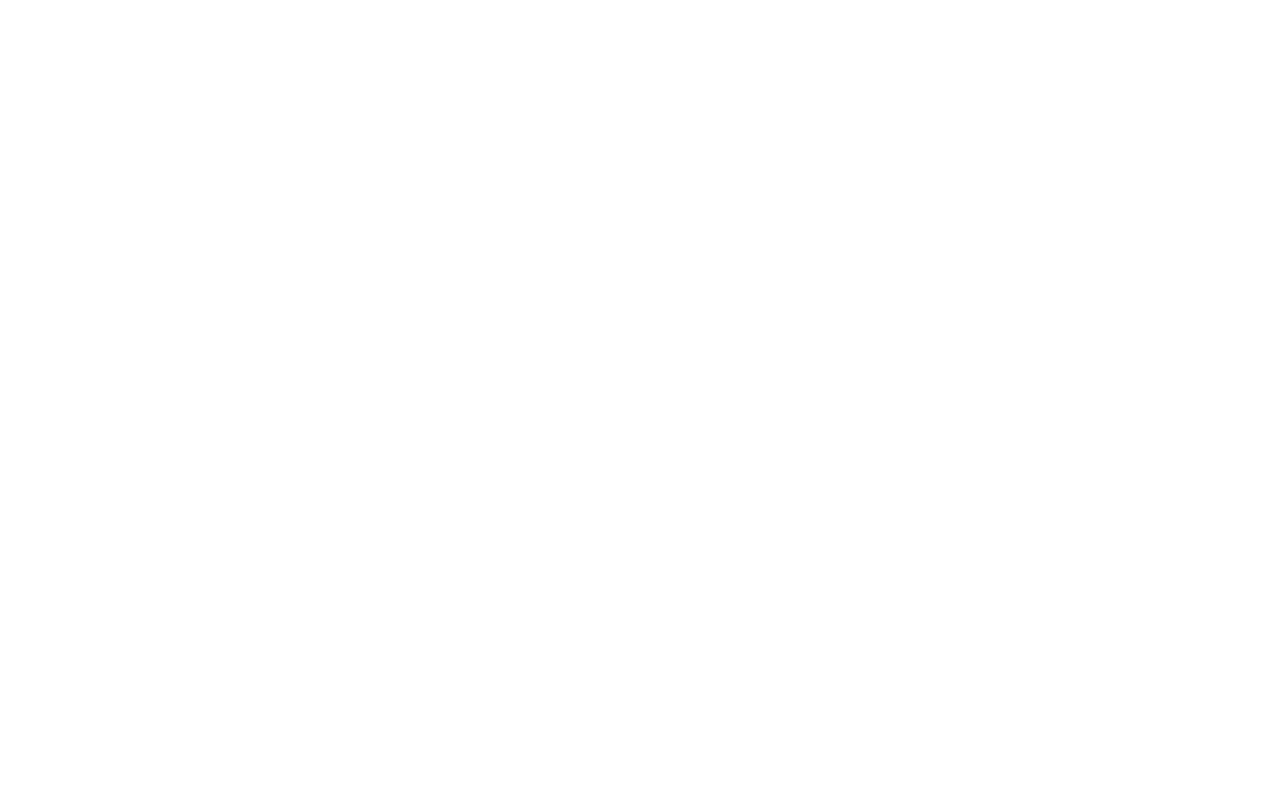
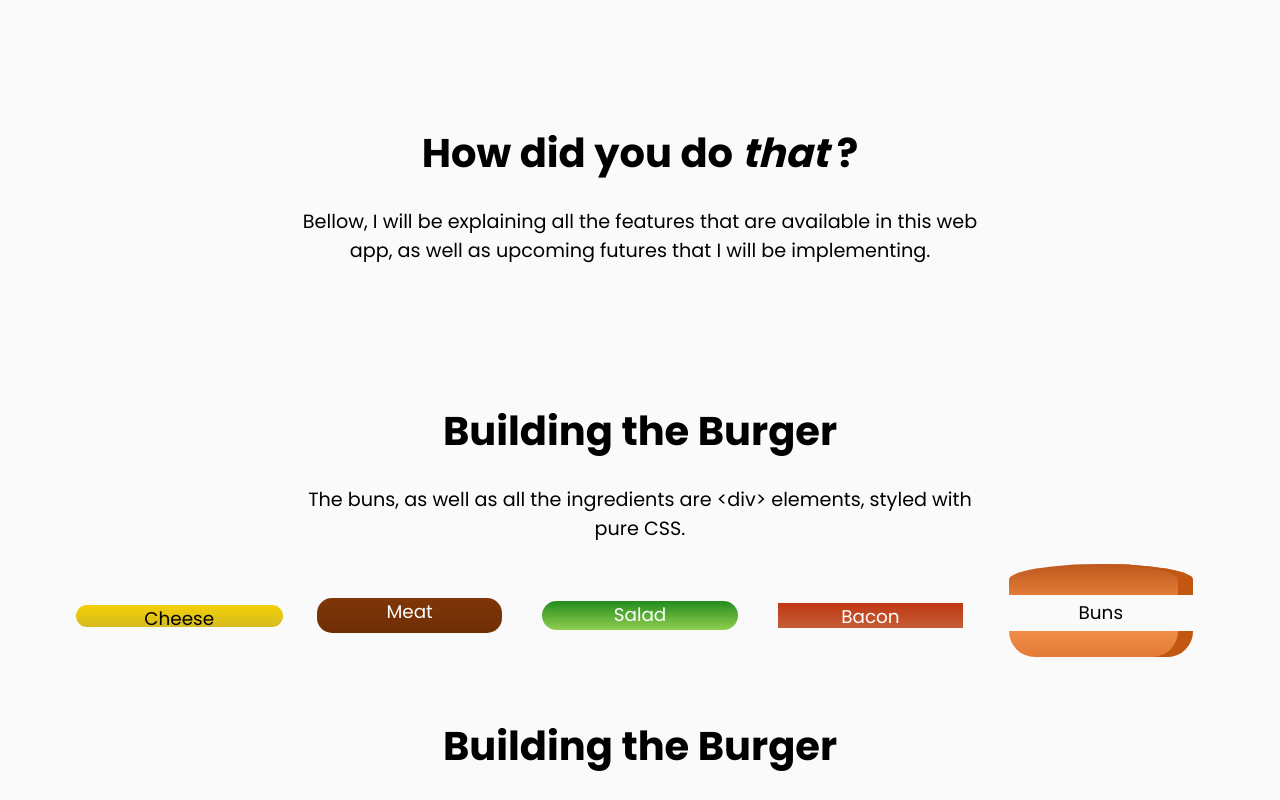
Before and after one commit to MatheoDodi/burgatory-burger-app, a React (Create React App) app: page / in a window 1280 px wide. Shown: the part 1057-1857 px from the top of the page. Before the commit the page ends 800 px from the top, so only its background shows below. Built offline with nearby package versions, Linux system fonts and the light colour scheme.

Commit message:
added more info in the Home component

```diff
--- a/src/containers/Home/Home.js
+++ b/src/containers/Home/Home.js
@@ -43,6 +43,18 @@
     }
 `
 
+const Heading = styled.h3`
+    display: block;
+    font-size: 2.5rem;
+    text-align: center;
+    margin-top: 2rem;
+    margin-bottom: 1.5rem;
+    grid-column: 1 / -1;
+    @media (max-width: 700px) {
+        font-size: 1.8rem;
+    }
+`
+
 const Arrow= styled.img`
     margin-top: 5rem;
     width: 60px;
@@ -59,6 +71,85 @@
     }
 `
 
+const Grid = styled.div`
+    padding: 0 4rem;
+    display: grid;
+    grid-template-columns: repeat(5, 1fr);
+    align-items: center;
+    @media (max-width: 900px) {
+        padding: 0 1.75rem;
+        display: block;
+    }
+`
+
+const Paragraph = styled.p`
+    margin: 0 0 6.5rem 0;
+    text-align: center;
+    font-size: 1.2rem;
+    grid-column: 2 / 5;
+`
+
+const Cheese = styled.div`
+    width: 90%;
+    height: 18%;
+    margin: 2% auto;
+    background: linear-gradient(#f4d004, #d6bb22);
+    border-radius: 20px;
+    grid-column: 1 / 2;
+    text-align: center;
+    margin-bottom: 1rem;
+`
+
+const Meat = styled.div`
+    width: 80%;
+    height: 28%;
+    background: linear-gradient(#7f3608, #702e05);
+    margin: 2% auto;
+    border-radius: 15px;
+    color: white;
+    text-align: center;
+    margin-bottom: 1rem;
+`
+
+const Salad = styled.div`
+    width: 85%;
+    height: 23%;
+    margin: 2% auto;
+    background: linear-gradient(#228c1d, #91ce50);
+    border-radius: 20px;
+    text-align: center;
+    margin-bottom: 1rem;
+    color: white;
+`
+
+const Bacon = styled.div`
+    width: 80%;
+    height: 20%;
+    background: linear-gradient(#bf3813, #c45e38);
+    margin: 2% auto;
+    text-align: center;
+    margin-bottom: 1rem;
+    color: white;
+`
+const BreadBottom = styled.div`
+    height: 21%;
+    width: 80%;
+    background: linear-gradient(#F08E4A, #e27b36);
+    border-radius: 0 0 30px 30px;
+    box-shadow: inset -15px 0 #c15711;
+    margin: 2% auto;
+    margin-bottom: 1rem;
+`
+
+const BreadTop = styled.div`
+    height: 25%;
+    width: 80%;
+    background: linear-gradient(#bc581e, #e27b36);
+    border-radius: 50% 50% 0 0;
+    box-shadow: inset -15px 0 #c15711;
+    margin: 2% auto;
+    position: relative;
+`
 
 class Home extends Component {
 
@@ -72,7 +163,26 @@
                             <Arrow src={downArrow} />
                     </Overlay>
                 </HeroImage>
+                <Grid>
+                    <Heading style={{fontSize: '3rem'}}>Welcome to the Burgatory Web App</Heading>
+                    <Paragraph>Thank you for taking the time to be here.<br /> This project was made to showcase a potential app that could be used for a Burger Restaurant so that customers could build their own burgers, choosing the ingredients themselves.</Paragraph>
+                    <Heading>How did you do <em>that</em> ?</Heading>
+                    <Paragraph>Bellow, I will be explaining all the features that are available in this web app, as well as upcoming futures that I will be implementing.</Paragraph>
+                    <Heading>Building the Burger</Heading>
+                    <Paragraph style={{marginBottom: '1rem'}}>The buns, as well as all the ingredients are &#60;div&#62; elements, styled with pure CSS.</Paragraph>
+                    <Cheese>Cheese</Cheese>
+                    <Meat>Meat</Meat>
+                    <Salad>Salad</Salad>
+                    <Bacon>Bacon</Bacon>
+                    <div style={{height: '125px'}}>
+                        <BreadTop />
+                        <p style={{textAlign: 'center', margin: '0'}}>Buns</p>
+                        <BreadBottom />
+                    </div>
+                    <Heading>Building the Burger</Heading>
+                </Grid>
             </Fragment>
+
         )
     }
 }
```
